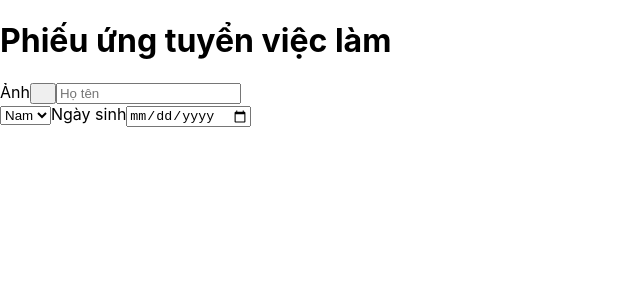
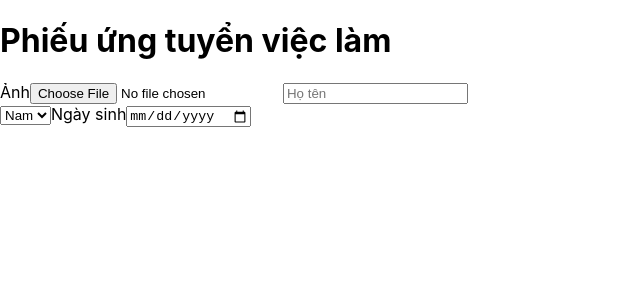
Before and after one commit to kelvinlien/reactjs-form, a React (Create React App) app: page / in a window 1280 px wide. Shown: the top 300 px of the page, without its empty margins (0-640 px from the left). Built offline with nearby package versions, Linux system fonts and the light colour scheme.

Commit message:
Fix: complete two first rows

```diff
--- a/src/Form.js
+++ b/src/Form.js
@@ -16,14 +16,13 @@ class Form extends React.Component{
 			}
 
 			}
+
 		render(){
 			return(
 				<form>
 					<h1>Phiếu ứng tuyển việc làm</h1>
 					<span>Ảnh
-				<button className="UserPic" value={this.state.picture}>
-				<i class="fas fa-camera"></i>
-				</button>
+						<input className="UserPic" value={this.state.picture} type = 'file' id='userPic'/>
 					</span>
 					<input placeholder="Họ tên" className='fullname' type='text'/>
 					<div>
@@ -39,7 +38,7 @@ class Form extends React.Component{
 						</span>
 					</div>
 				</form>
-				)
+				);
 	}
 }
 export default Form;
```
Lines whose indentation alone changed are shown as unchanged.
